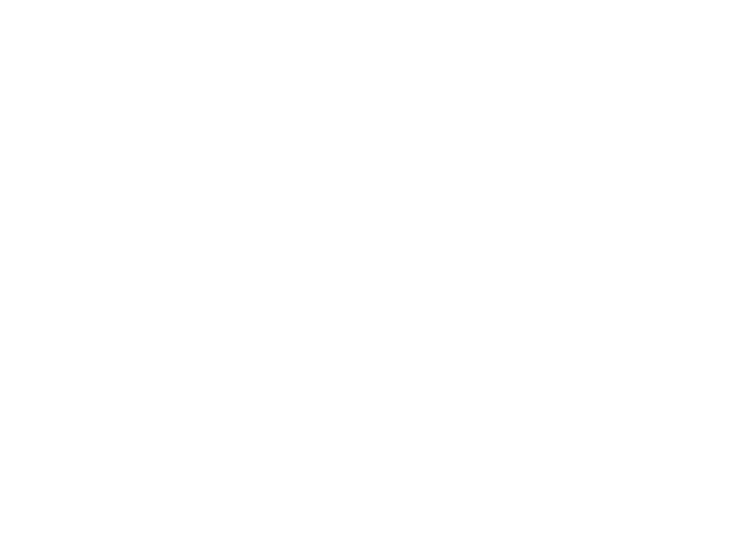
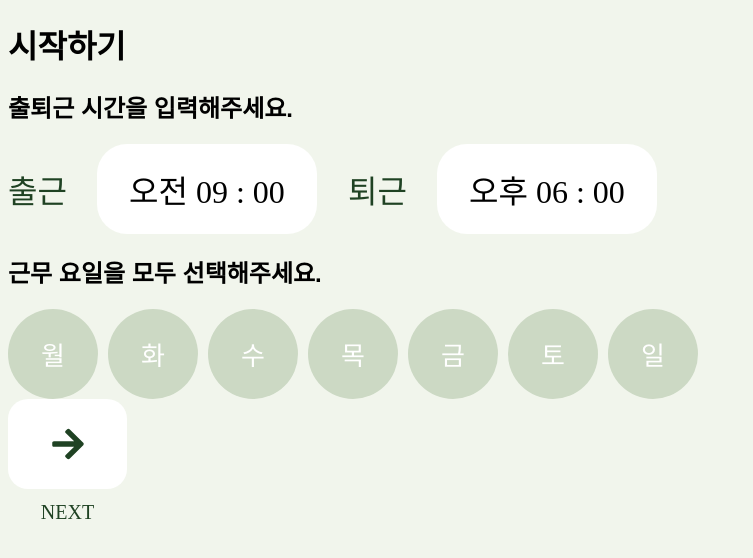
Before and after one commit to 001salted/wageclock, a React (Vite) app: page /step2 in a window 1280 px wide. Shown: the top 558 px of the page, without its empty margins (0-753 px from the left). Built offline with nearby package versions, Linux system fonts and the light colour scheme; a web font is replaced by a local one.

Commit message:
✨ feat/각 페이지 만들고 컴포넌트 배치

```diff
--- a/src/App.tsx
+++ b/src/App.tsx
@@ -1,9 +1,24 @@
+import { Routes, Route } from "react-router-dom";
 import GlobalStyle from "./styles/GlobalStyle";
+import LandingPage from './pages/LandingPage';
+import Step1InputPage from './pages/Step1InputPage';
+import Step2InputPage from './pages/Step2InputPage';
+import Step3InputPage from './pages/Step3InputPage';
+import GaugePage from './pages/GaugePage';
+import LoadingPage from './pages/LoadingPage';
 
 function App() {
  return (
     <>
       <GlobalStyle />
+      <Routes>
+        <Route path="/step1" element={<Step1InputPage />} />
+        <Route path="/step2" element={<Step2InputPage />} />
+        <Route path="/step3" element={<Step3InputPage />} />
+        <Route path="/gauge" element={<GaugePage />} />
+        <Route path="/" element={<LandingPage />} />
+        <Route path="/load" element={<LoadingPage />} />
+      </Routes>
     </>
   )
 }
--- a/src/components/DaySelector.tsx
+++ b/src/components/PaydaySelector.tsx
@@ -1,7 +1,7 @@
 import { useState } from 'react';
 import styled from 'styled-components';
 
-const DaySelector = () => {
+const PaydaySelector = () => {
   const [day, setDay] = useState<number | ''>('');
 
   return (
@@ -29,7 +29,7 @@ const DaySelector = () => {
   )
 }
 
-export default DaySelector;
+export default PaydaySelector;
 
 const Container = styled.div`
   display: flex;
--- /dev/null
+++ b/src/pages/GaugePage.tsx
@@ -0,0 +1,10 @@
+function GaugePage() {
+  return (
+    <main>
+      <h1>Gauge</h1>
+    </main>
+
+  )
+}
+
+export default GaugePage;
--- /dev/null
+++ b/src/pages/LandingPage.tsx
@@ -0,0 +1,17 @@
+import { useNavigate } from "react-router-dom";
+import StartButton from "../components/StartButton";
+
+function LandingPage() {
+  const navigate = useNavigate();
+
+  return (
+    <main>
+      <h1>wageclock</h1>
+      <StartButton onClick={() => navigate("/step1")}>
+        시작하기
+      </StartButton>
+    </main>
+  )
+}
+
+export default LandingPage;
--- /dev/null
+++ b/src/pages/LoadingPage.tsx
@@ -0,0 +1,10 @@
+function LoadingPage() {
+
+  return (
+    <main>
+      <h1>계 산 중 . . .</h1>
+    </main>
+  )
+}
+
+export default LoadingPage;
--- /dev/null
+++ b/src/pages/Step1InputPage.tsx
@@ -0,0 +1,31 @@
+import { useState } from "react";
+import WageTypeToggle from "../components/WageTypeToggle";
+import WageInput from "../components/WageInput";
+import NextButton from "../components/NextButton";
+import { useNavigate } from "react-router-dom";
+
+function Step1InputPage() {
+  const [wageType, setWageType] = useState<'hourly' | 'monthly'>('monthly');
+  const navigate = useNavigate();
+
+  return (
+    <main>
+      <h1>시작하기</h1>
+
+      <h2>급여 기준을 선택해주세요.</h2>
+      <WageTypeToggle
+        value={wageType === 'hourly' ? '시급' : '월급'}
+        onChange={(val) => {
+          const type = val === '시급' ? 'hourly' : 'monthly';
+          setWageType(type);
+        }}
+      />
+      <h2>급여를 입력해주세요.</h2>
+      <WageInput wageType={wageType} />
+      <NextButton label="NEXT" onClick={() => navigate("/step2")} />
+    </main>
+
+  )
+}
+
+export default Step1InputPage;
--- /dev/null
+++ b/src/pages/Step2InputPage.tsx
@@ -0,0 +1,85 @@
+import { useState } from "react";
+import WorkTimeInput from "../components/WorkTimeInput";
+import TimePickerModal, { TimeValue } from "../components/TimePickerModal";
+import styled from "styled-components";
+import WorkdaysButton from "../components/WorkdaysButton";
+import NextButton from "../components/NextButton";
+import { useNavigate } from "react-router-dom";
+
+function Step2InputPage() {
+  const [isModalOpen, setModalOpen] = useState(false);
+  const [startTime, setStartTime] = useState<TimeValue>({
+    hour: '09',
+    minute: '00',
+    period: '오전',
+  } as const);
+  const [endTime, setEndTime] = useState<TimeValue>({
+    hour: '06',
+    minute: '00',
+    period: '오후',
+  } as const);
+  const [target, setTarget] = useState<'start' | 'end'>('start');
+  const handleOpenModal = (which: 'start' | 'end') => {
+    setTarget(which);
+    setModalOpen(true);
+  }
+  const handleConfirm = (selected: TimeValue) => {
+    if (target === 'start') setStartTime(selected);
+    else setEndTime(selected);
+    setModalOpen(false);
+  }
+  const navigate = useNavigate();
+
+
+  return (
+    <main>
+      <h1>시작하기</h1>
+      <h2>출퇴근 시간을 입력해주세요.</h2>
+      <TimeInputWrapper>
+        <WorkTimeInput
+          label="출근"
+          value={startTime}
+          onClick={() => handleOpenModal('start')}
+        />
+        <WorkTimeInput
+          label="퇴근"
+          value={endTime}
+          onClick={() => handleOpenModal('end')}
+        />
+      </TimeInputWrapper>
+      <TimePickerModal
+        isOpen={isModalOpen}
+        onClose={() => setModalOpen(false)}
+        onConfirm={handleConfirm}
+        initialValue={target === 'start' ? startTime : endTime}
+      />
+      <h2>근무 요일을 모두 선택해주세요.</h2>
+      <WorkdaysWrapper>
+        <WorkdaysButton day="월" />
+        <WorkdaysButton day="화" />
+        <WorkdaysButton day="수" />
+        <WorkdaysButton day="목" />
+        <WorkdaysButton day="금" />
+        <WorkdaysButton day="토" />
+        <WorkdaysButton day="일" />
+      </WorkdaysWrapper>
+
+      <NextButton label="NEXT" onClick={() => navigate("/step3")} />
+
+    </main>
+
+  )
+}
+
+export default Step2InputPage;
+
+const TimeInputWrapper = styled.div`
+  display: flex;
+  gap: 20px;
+`
+
+const WorkdaysWrapper = styled.div`
+  display: flex;
+  gap: 10px;
+  width: 690px;
+`
--- /dev/null
+++ b/src/pages/Step3InputPage.tsx
@@ -0,0 +1,19 @@
+import { useNavigate } from "react-router-dom";
+import NextButton from "../components/NextButton";
+import PaydaySelector from "../components/PaydaySelector";
+
+function Step3InputPage() {
+  const navigate = useNavigate();
+
+  return (
+    <main>
+      <h1>시작하기</h1>
+      <h2>급여일을 선택해주세요.</h2>
+      <PaydaySelector />
+      <NextButton label="계산하기" onClick={() => navigate("/load")} />
+    </main>
+
+  )
+}
+
+export default Step3InputPage;
--- a/src/styles/GlobalStyle.ts
+++ b/src/styles/GlobalStyle.ts
@@ -19,6 +19,7 @@ const GlobalStyle = createGlobalStyle`
 
   body {
     font-family: 'Pretendard Variable', sans-serif;
+    background-color: #F1F5EC;
   }
 
 `
```
